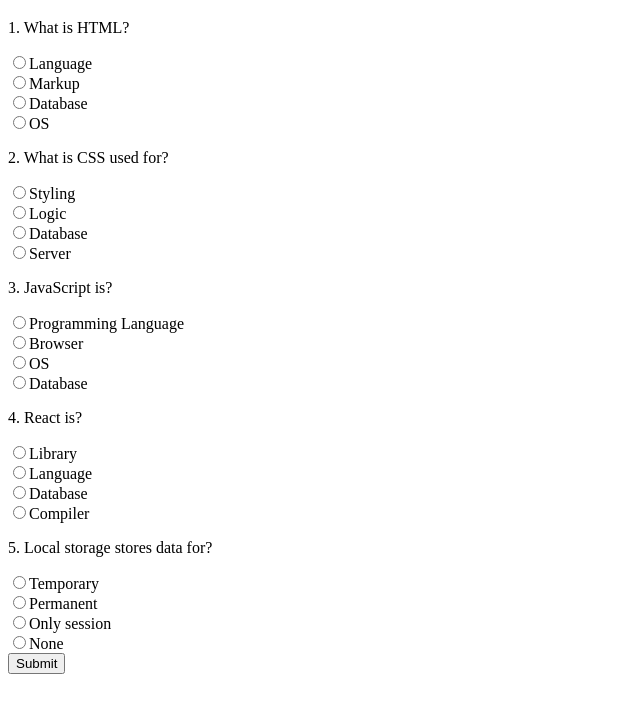
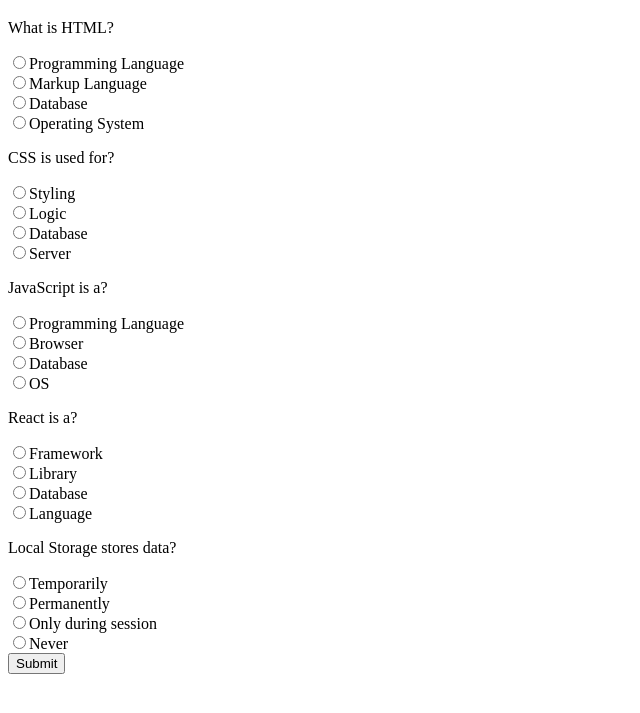
Before and after one commit to acciojob/quiz-with-session-vishalYadav89, a website: page main.html in a window 1280 px wide. Shown: the part 61-774 px from the top of the page, without its empty margins (0-640 px from the left). Drawn offline with Linux system fonts and the light colour scheme.

Commit message:
created a submission

```diff
--- a/main.html
+++ b/main.html
@@ -6,12 +6,17 @@
 </head>
 
 <body>
-    <!-- do not change this code -->
+
 <h1>Quiz</h1>
+
 <div id="questions"></div>
+
 <button id="submit">Submit</button>
+
 <div id="score"></div>
 
-    <script type="text/javascript" src="./script.js"></script>
+
+<script src="./script.js"></script>
+
 </body>
 </html>
--- a/script.js
+++ b/script.js
@@ -1,131 +1,177 @@
-// your JS code here.
-
 const questionsElement = document.getElementById("questions");
 const submitButton = document.getElementById("submit");
 const scoreElement = document.getElementById("score");
 
 
+// Quiz data
 const questions = [
   {
-    question: "1. What is HTML?",
-    choices: ["Language", "Markup", "Database", "OS"],
-    answer: "Markup"
+    question: "What is HTML?",
+    options: [
+      "Programming Language",
+      "Markup Language",
+      "Database",
+      "Operating System"
+    ],
+    answer: "Markup Language"
   },
+
   {
-    question: "2. What is CSS used for?",
-    choices: ["Styling", "Logic", "Database", "Server"],
+    question: "CSS is used for?",
+    options: [
+      "Styling",
+      "Logic",
+      "Database",
+      "Server"
+    ],
     answer: "Styling"
   },
+
   {
-    question: "3. JavaScript is?",
-    choices: ["Programming Language", "Browser", "OS", "Database"],
+    question: "JavaScript is a?",
+    options: [
+      "Programming Language",
+      "Browser",
+      "Database",
+      "OS"
+    ],
     answer: "Programming Language"
   },
+
   {
-    question: "4. React is?",
-    choices: ["Library", "Language", "Database", "Compiler"],
+    question: "React is a?",
+    options: [
+      "Framework",
+      "Library",
+      "Database",
+      "Language"
+    ],
     answer: "Library"
   },
+
   {
-    question: "5. Local storage stores data for?",
-    choices: ["Temporary", "Permanent", "Only session", "None"],
-    answer: "Permanent"
+    question: "Local Storage stores data?",
+    options: [
+      "Temporarily",
+      "Permanently",
+      "Only during session",
+      "Never"
+    ],
+    answer: "Permanently"
   }
 ];
 
 
-// restore progress
+
+// Get previous answers
 let userAnswers =
 JSON.parse(sessionStorage.getItem("progress")) || [];
 
 
-// restore score after refresh
-const savedScore = localStorage.getItem("score");
+// Show previous score
+let savedScore = localStorage.getItem("score");
 
-if (savedScore !== null) {
-  scoreElement.textContent =
+if(savedScore !== null){
+
+  scoreElement.innerText =
   `Your score is ${savedScore} out of 5.`;
+
 }
 
 
-// save answers
-function saveProgress() {
+
+// Save progress
+function saveProgress(){
 
   sessionStorage.setItem(
     "progress",
     JSON.stringify(userAnswers)
   );
-}
 
-
-// calculate score
-function calculateScore() {
-
-  let score = 0;
-
-  for(let i=0;i<questions.length;i++){
-
-    if(userAnswers[i] === questions[i].answer){
-      score++;
-    }
-
-  }
-
-  return score;
 }
 
 
 
-// render quiz
+// Render questions
 function renderQuestions(){
 
-  questions.forEach((question,index)=>{
 
-    const div = document.createElement("div");
-
-    div.innerHTML =
-      `<p>${question.question}</p>`;
+questions.forEach((item,index)=>{
 
 
-    question.choices.forEach(choice=>{
+  let div = document.createElement("div");
 
 
-      const input = document.createElement("input");
+  let questionText =
+  document.createElement("p");
+
+  questionText.innerText =
+  item.question;
+
+
+  div.appendChild(questionText);
+
+
+
+  item.options.forEach(option=>{
+
+
+    let input =
+    document.createElement("input");
+
 
     input.type="radio";
-      input.name=`question-${index}`;
-      input.value=choice;
+
+    input.name =
+    `question-${index}`;
+
+    input.value=option;
 
 
-      // restore checked option
-      if(userAnswers[index]===choice){
+
+    // restore checked answer
+    if(userAnswers[index]===option){
+
       input.checked=true;
+
     }
 
 
-      input.addEventListener("change",()=>{
 
-        userAnswers[index]=choice;
+    input.addEventListener(
+      "change",
+      ()=>{
+
+
+        userAnswers[index]=option;
 
         saveProgress();
 
-      });
+
+      }
+    );
+
 
 
     div.appendChild(input);
 
+
     div.appendChild(
-        document.createTextNode(choice)
+      document.createTextNode(option)
     );
+
 
     div.appendChild(
       document.createElement("br")
     );
 
+
   });
 
 
+
   questionsElement.appendChild(div);
+
 
 });
 
@@ -133,15 +179,45 @@
 
 
 
-// submit quiz
-submitButton.addEventListener("click",()=>{
+// Calculate score
+function calculateScore(){
+
+let score=0;
 
 
-  const score = calculateScore();
+for(let i=0;i<questions.length;i++){
 
 
-  scoreElement.textContent =
+  if(userAnswers[i]===questions[i].answer){
+
+    score++;
+
+  }
+
+}
+
+
+return score;
+
+}
+
+
+
+
+// Submit quiz
+submitButton.addEventListener(
+"click",
+()=>{
+
+
+let score =
+calculateScore();
+
+
+
+scoreElement.innerText =
 `Your score is ${score} out of 5.`;
+
 
 
 localStorage.setItem(
@@ -149,8 +225,11 @@
 score
 );
 
+
 });
 
 
 
+
+// start quiz
 renderQuestions();
```
Lines whose indentation alone changed are shown as unchanged.
